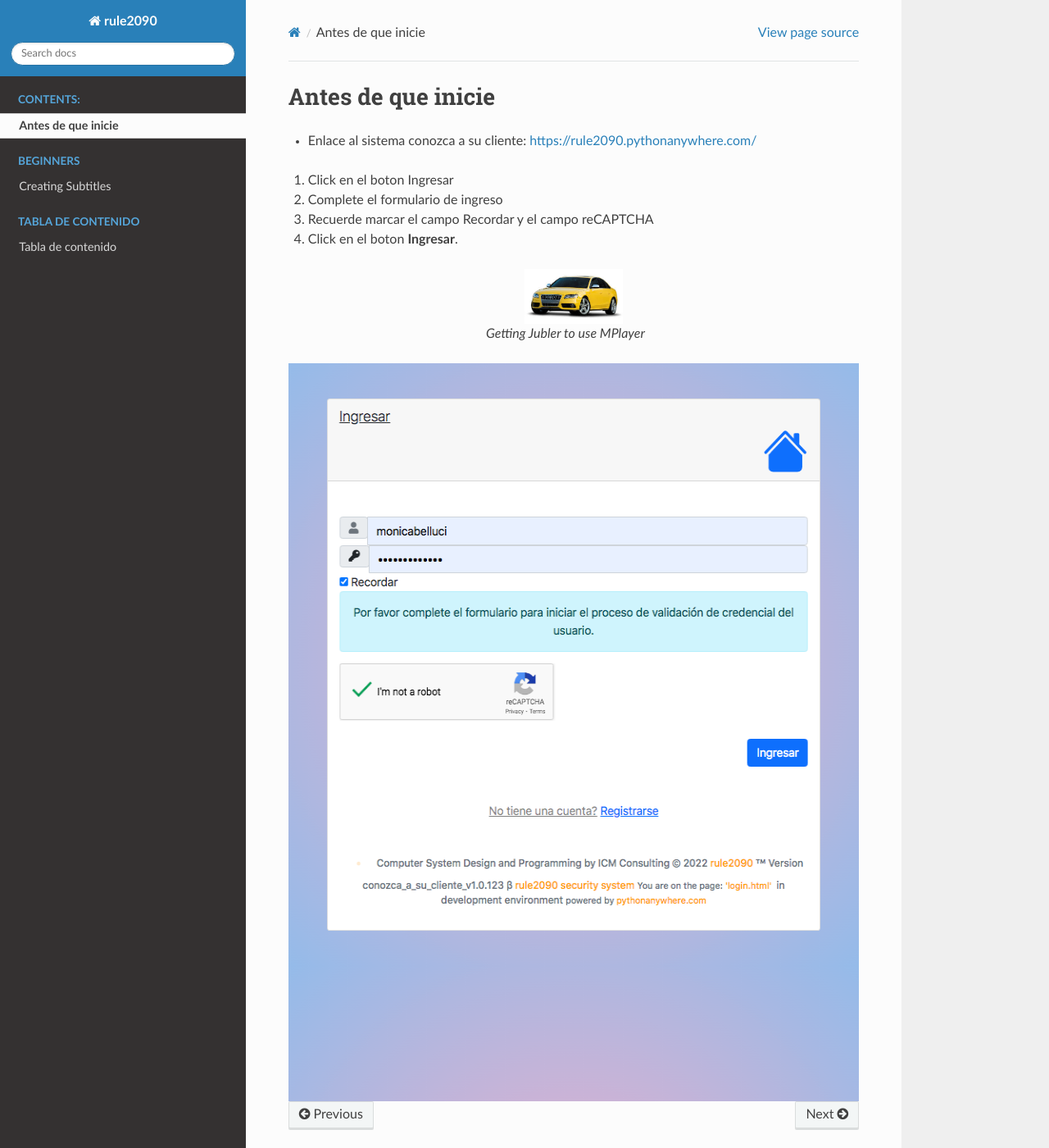
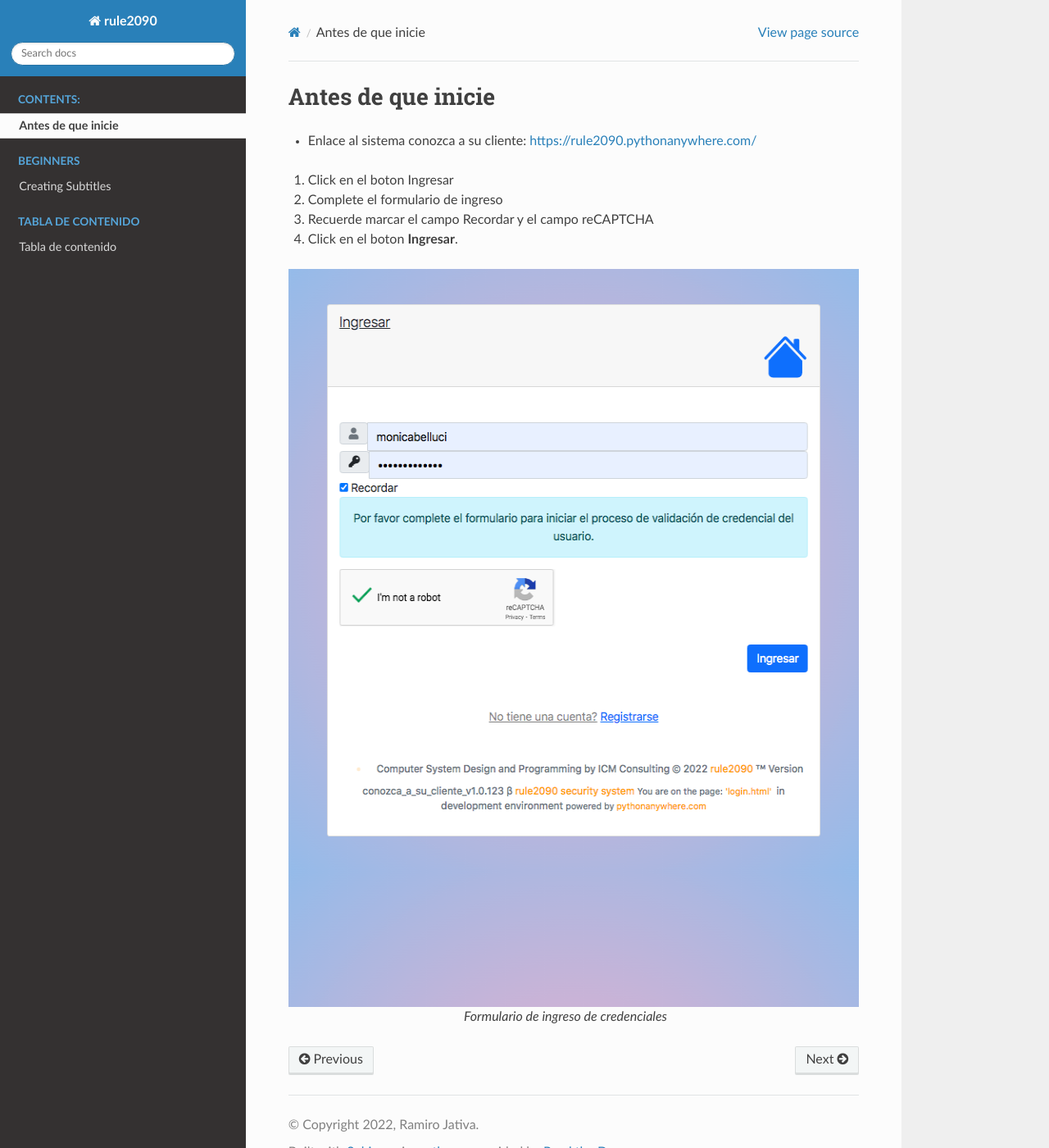
Before and after one commit to jativar/myproject, a Sphinx documentation site: the page built from docs/beforeyoubegin.rst, in a window 1280 px wide and 1400 px high. Shown: the whole window at 82% size. Built offline with Sphinx 7.4.7 and the Read the Docs theme 2.0.0, drawn with Linux system fonts in a browser that asks for light colours.

Commit message:
actualizacion del formulario de ingreso

```diff
--- a/docs/beforeyoubegin.rst
+++ b/docs/beforeyoubegin.rst
@@ -11,14 +11,11 @@ Antes de que inicie
 3. Recuerde marcar el campo Recordar y el campo reCAPTCHA
 4. Click en el boton **Ingresar**.
 
-.. figure:: /images/car.png
-   :alt: Jubler configuration
-   :scale: 40 %
-   :align: center
 
-   *Getting Jubler to use MPlayer*
 
 .. figure:: /images/login.png
    :alt: Formulario de ingreso login.html
    :scale: 100 %
    :align: center
+
+   *Formulario de ingreso de credenciales*
```
Also changed, not shown: 5 other files.
